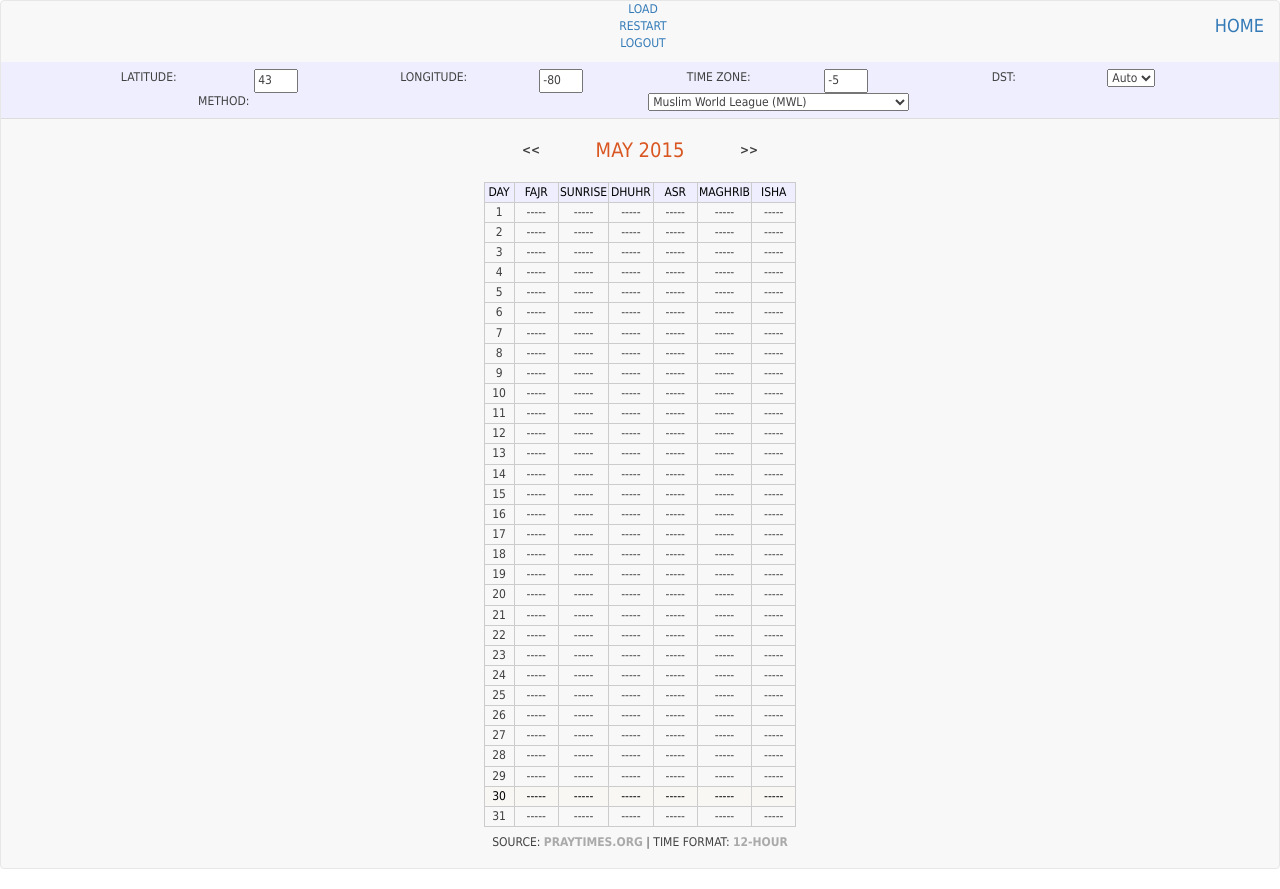
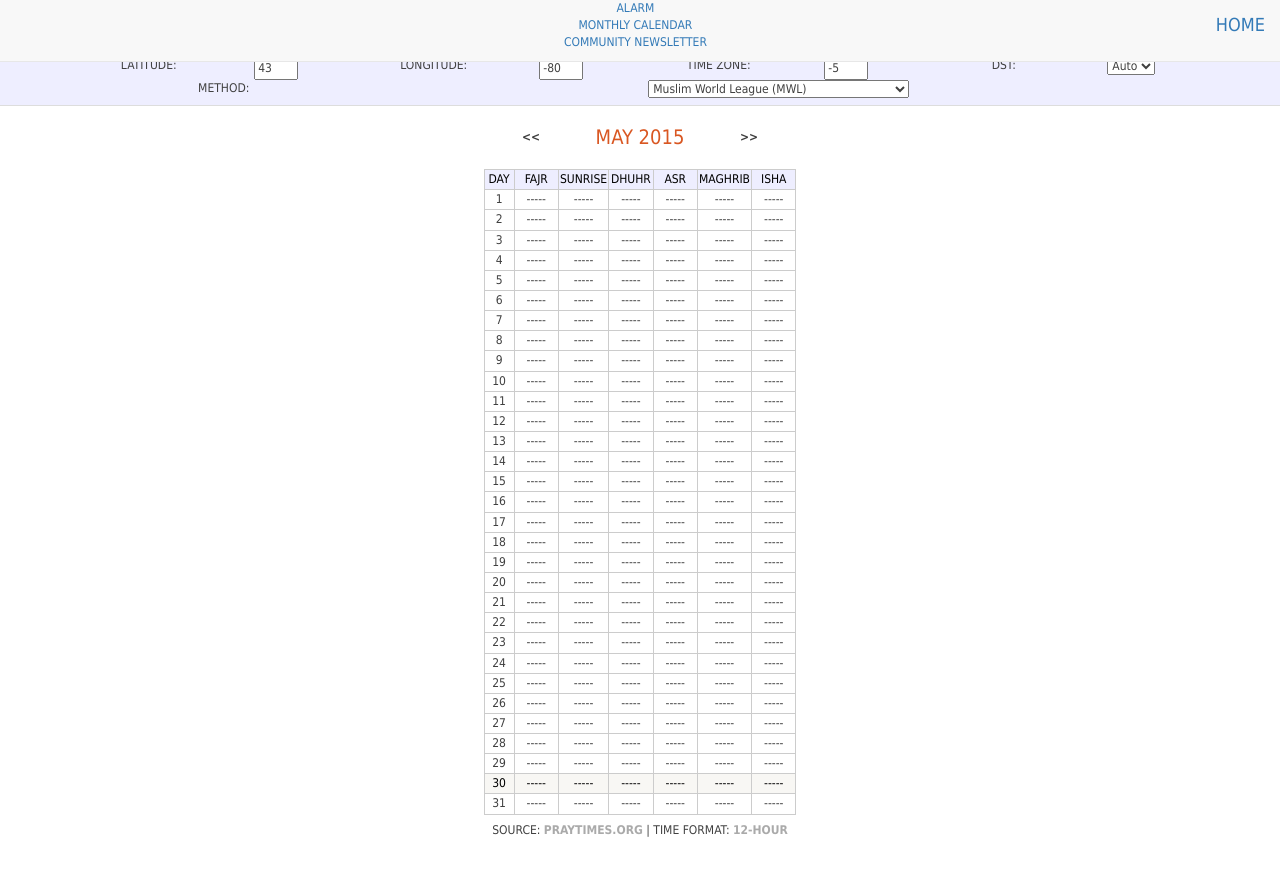
Before and after one commit to bhasinp/RamadanAlarm, a plain HTML site: page www/prayertimes.html in a window 1280 px wide. After the commit the page ends 856 px from the top, so only its background shows below. Drawn offline with Linux system fonts and the light colour scheme.

Commit message:
css fixes

```diff
--- a/www/css/index.css
+++ b/www/css/index.css
@@ -45,10 +45,10 @@ body {
     padding:0px;
     text-transform:uppercase;
     width:100%;
-    margin-top: 80px;
+    margin-top: 50px;
 }
-.topContainer{
-    margin-top:20px;
+.contentBody{
+
 }
 
 .mainTimer{
--- a/www/prayertimes.html
+++ b/www/prayertimes.html
@@ -13,7 +13,7 @@
 	<!-- Ramadan references -->
 	<link href="css/index.css" rel="stylesheet" />
 	<style>
-		body, tr, form {font-family: tahoma; font-size: 12px; color: #404040; text-align: center; margin: 0; padding: 0}
+		body, tr, form {font-family: tahoma; font-size: 12px; color: #404040; text-align: center;}
 		pre {font-family: courier, serif, size: 10pt; margin: 0px 8px;}
 		input {font-size: 12px;}
 		.header {background:#eef; border-bottom: 1px solid #ddd; padding: 7px;}
@@ -35,7 +35,7 @@
 	<script type="text/javascript" src="js/PrayTimes.js"></script>
 
 	<!-- Brand and toggle get grouped for better mobile display -->
-	<div class="navbar navbar-default" role="navigation">
+	<div class="navbar navbar-default navbar-fixed-top" role="navigation">
 		<div class="container-fluid">
 			<div class="navbar-header navbar-right">
 				<button class="navbar-toggle" data-toggle="collapse" data-target=".navbar-collapse">
@@ -49,16 +49,17 @@
 			<div class="collapse navbar-collapse">
 
 				<ul class="subMenu">
-					<li><a href="#">Load</a></li>
-					<li><a href="#">Restart</a></li>
-					<li class="divider"></li>
-					<li><a href="#">Logout</a></li>
+					<li><a href="#">Alarm</a></li>
+					<li><a href="#">Monthly Calendar</a></li>
+					<li class="divider"> </li>
+					<li><a href="#">Community Newsletter</a></li>
 				</ul>
 
 
 			</div>
 		</div>
-		<div class="header">
+		</div>
+		<div class="header contentBody">
 			<form class="form" action="javascript:update();">
 				<div class="container">
 					<div class="col-md-3 col-sm-6 col-xs-6">
```
